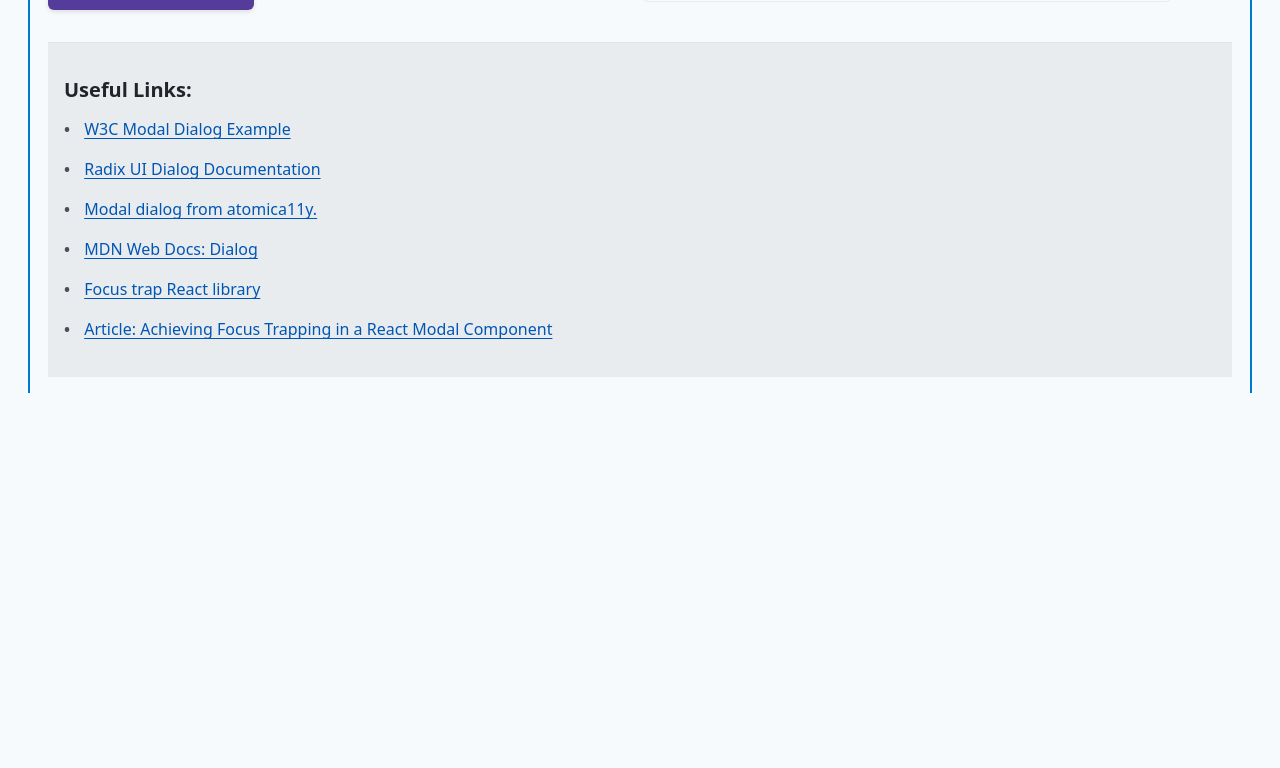
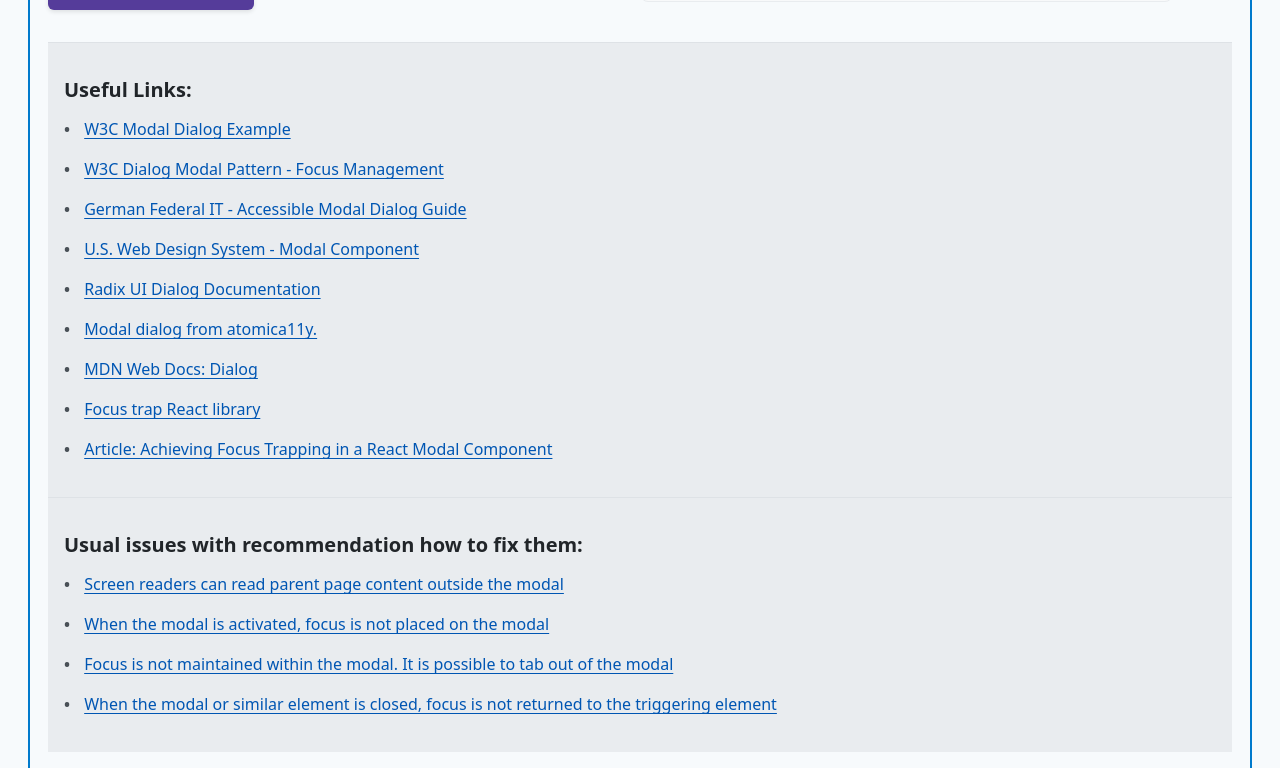
Before and after one commit to AlexandrSedymov/ACCESSIBLE-COMPONENTS, a React (Vite) app: page /modal-dialog in a window 1280 px wide. Shown: the part 990-1758 px from the top of the page. Before the commit the page ends 1383 px from the top, so only its background shows below. Built offline with nearby package versions, Linux system fonts and the light colour scheme.

Commit message:
feature: update link section

```diff
--- a/src/components/LinkSection.tsx
+++ b/src/components/LinkSection.tsx
@@ -8,13 +8,14 @@
 
 type LinkSectionProps = {
   links: LinkSectionLink[];
+  title?: string;
 };
 
-const LinkSection: React.FC<LinkSectionProps> = ({ links }) => (
+const LinkSection: React.FC<LinkSectionProps> = ({ links, title = "Useful Links:" }) => (
   <aside className="link-section" aria-labelledby="link-section-title">
     <div>
       <h2 id="link-section-title" className="link-section-title">
-        Useful Links:
+        {title}
       </h2>
       <ul className="link-section-links">
         {links.map((link, idx) => (
--- a/src/pages/InputField.tsx
+++ b/src/pages/InputField.tsx
@@ -152,7 +152,7 @@
 
   return (
     <main id="main-content" role="main" className="modal-page">
-      <h1 className="modal-page-title">Accessible Form Examples with React Hook Form Library</h1>
+      <h1 className="modal-page-title">Accessible Form Examples with React Hook Form Library (WIP)</h1>
 
       {/* Comprehensive User Profile Form */}
       <div className="modal-example">
--- a/src/pages/LinksVsButtons.tsx
+++ b/src/pages/LinksVsButtons.tsx
@@ -171,13 +171,13 @@
                       </Tooltip.Portal>
                     </Tooltip.Root>
                   </div>
-
+{/*
                   <h3>Anchor Links</h3>
                   <div className="anchor-links">
                     <a href="#buttons-section" className="anchor-link">
                       Jump to Button Examples
                     </a>
-                  </div>
+                  </div> */}
                 </div>
               </div>
             </div>
@@ -287,14 +287,14 @@
                             Are you sure you want to delete this item? This action cannot be undone and will permanently remove the data.
                           </AlertDialog.Description>
                           <div className="alert-actions">
-                            <AlertDialog.Cancel asChild>
-                              <button className="alert-cancel">Cancel</button>
-                            </AlertDialog.Cancel>
                             <AlertDialog.Action asChild>
                               <button className="alert-confirm" onClick={handleDeleteAction}>
                                 Delete
                               </button>
                             </AlertDialog.Action>
+                            <AlertDialog.Cancel asChild>
+                              <button className="alert-cancel">Cancel</button>
+                            </AlertDialog.Cancel>
                           </div>
                         </AlertDialog.Content>
                       </AlertDialog.Portal>
@@ -330,18 +330,6 @@
         <LinkSection
           links={[
             {
-              label: 'W3C: Links vs Buttons Guidelines',
-              url: 'https://www.w3.org/WAI/ARIA/apg/practices/link-and-button-practices/',
-            },
-            {
-              label: 'Radix UI Navigation Menu',
-              url: 'https://www.radix-ui.com/docs/primitives/components/navigation-menu',
-            },
-            {
-              label: 'Radix UI Alert Dialog',
-              url: 'https://www.radix-ui.com/docs/primitives/components/alert-dialog',
-            },
-            {
               label: 'MDN: Button Element',
               url: 'https://developer.mozilla.org/en-US/docs/Web/HTML/Element/button',
             },
--- a/src/pages/ModalDialog.tsx
+++ b/src/pages/ModalDialog.tsx
@@ -75,6 +75,18 @@
             url: 'https://www.w3.org/WAI/ARIA/apg/patterns/dialog-modal/examples/dialog/',
           },
           {
+            label: 'W3C Dialog Modal Pattern - Focus Management',
+            url: 'https://www.w3.org/WAI/ARIA/apg/patterns/dialog-modal/',
+          },
+          {
+            label: 'German Federal IT - Accessible Modal Dialog Guide',
+            url: 'https://handreichungen.bfit-bund.de/accessible-uie/modaler_dialog.html',
+          },
+          {
+            label: 'U.S. Web Design System - Modal Component',
+            url: 'https://designsystem.digital.gov/components/modal/',
+          },
+          {
             label: 'Radix UI Dialog Documentation',
             url: 'https://www.radix-ui.com/docs/primitives/components/dialog',
           },
@@ -96,6 +108,28 @@
           },
         ]}
       />
+
+      <LinkSection
+        title="Usual issues with recommendation how to fix them:"
+        links={[
+          {
+            label: 'Screen readers can read parent page content outside the modal',
+            url: 'https://docs.deque.com/issue-help/1.0.0/en/reading-order-browse-outside-modal',
+          },
+          {
+            label: 'When the modal is activated, focus is not placed on the modal',
+            url: 'https://docs.deque.com/issue-help/1.0.0/en/focus-modal-none',
+          },
+          {
+            label: 'Focus is not maintained within the modal. It is possible to tab out of the modal',
+            url: 'https://docs.deque.com/issue-help/1.0.0/en/focus-modal-moves-outside',
+          },
+          {
+            label: 'When the modal or similar element is closed, focus is not returned to the triggering element',
+            url: 'https://docs.deque.com/issue-help/1.0.0/en/focus-modal-not-returned',
+          },
+        ]}
+      />
     </main>
   );
 };
```
Also changed, not shown: 1 other file (tests, documents, lock files or other folders).
